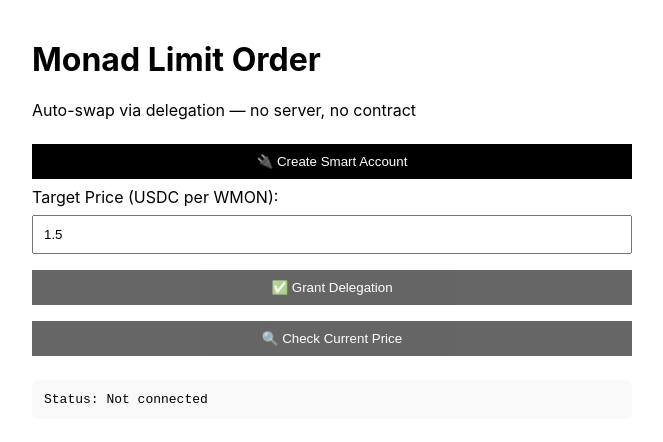
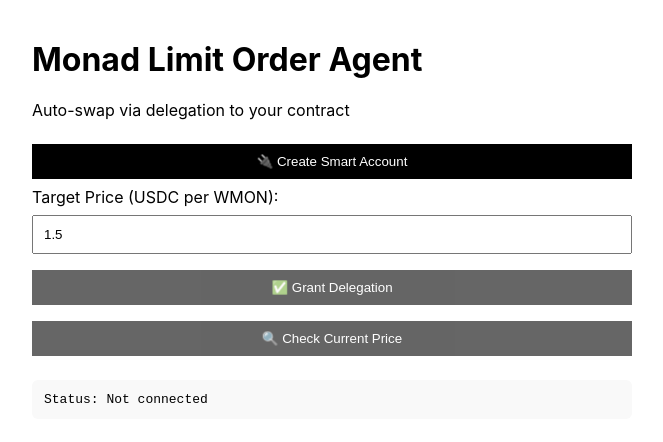
Before and after one commit to MaksCoin/monad-limit-order-agent, a plain HTML site: page index.html in a window 1280 px wide. Shown: the whole page, without its empty margins (308-971 px from the left). Drawn offline with Linux system fonts and the light colour scheme.

Commit message:
Update index.html

```diff
--- a/index.html
+++ b/index.html
@@ -3,7 +3,7 @@
 <head>
   <meta charset="UTF-8" />
   <meta name="viewport" content="width=device-width, initial-scale=1.0"/>
-  <title>Monad Limit Order</title>
+  <title>Monad Limit Order Agent</title>
   <style>
     body { font-family: -apple-system, sans-serif; max-width: 600px; margin: 40px auto; padding: 0 20px; }
     input, button { padding: 10px; margin: 8px 0; width: 100%; box-sizing: border-box; }
@@ -13,8 +13,8 @@
   </style>
 </head>
 <body>
-  <h1>Monad Limit Order</h1>
-  <p>Auto-swap via delegation — no server, no contract</p>
+  <h1>Monad Limit Order Agent</h1>
+  <p>Auto-swap via delegation to your contract</p>
 
   <button id="connect">🔌 Create Smart Account</button>
 
```
